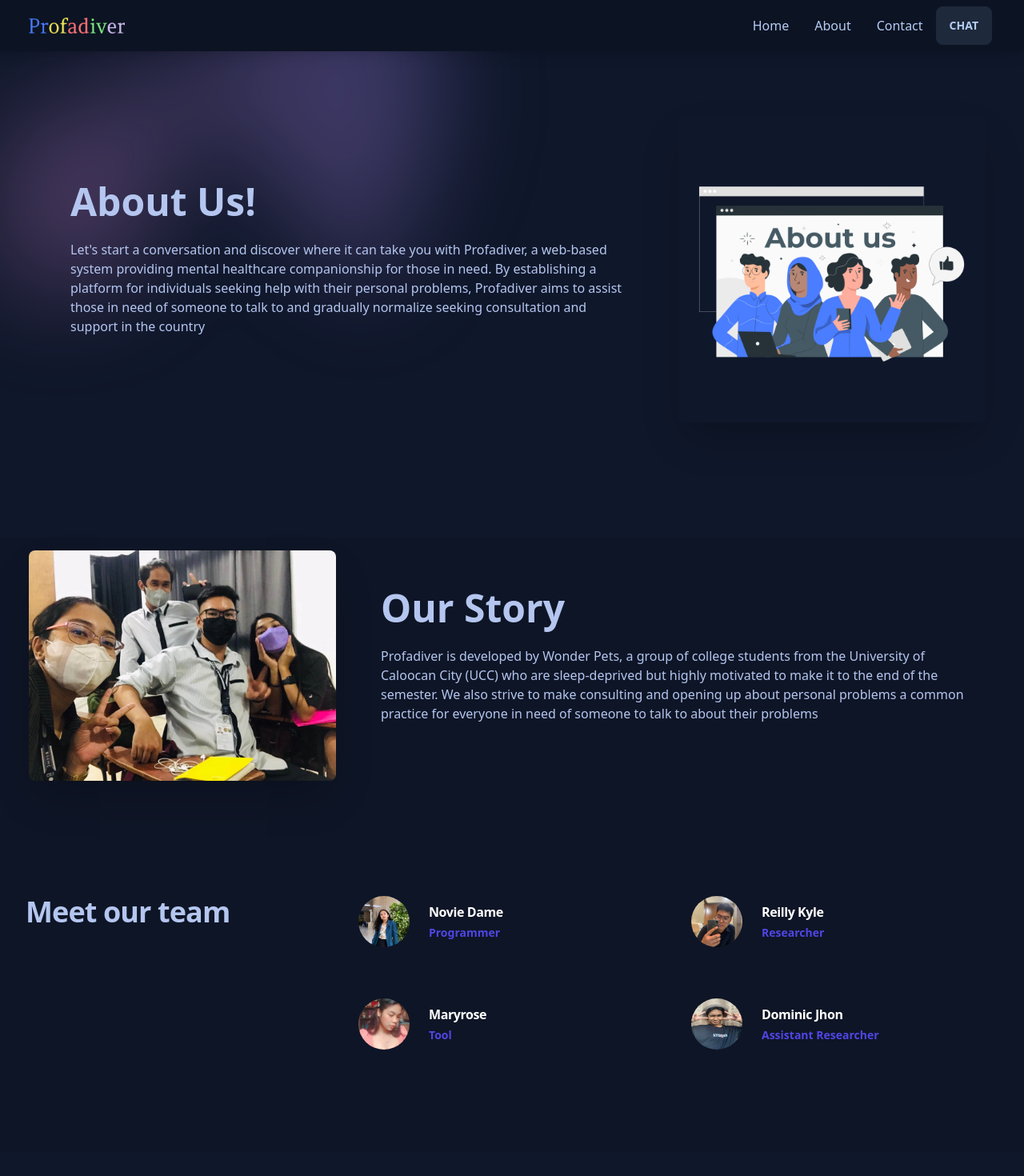
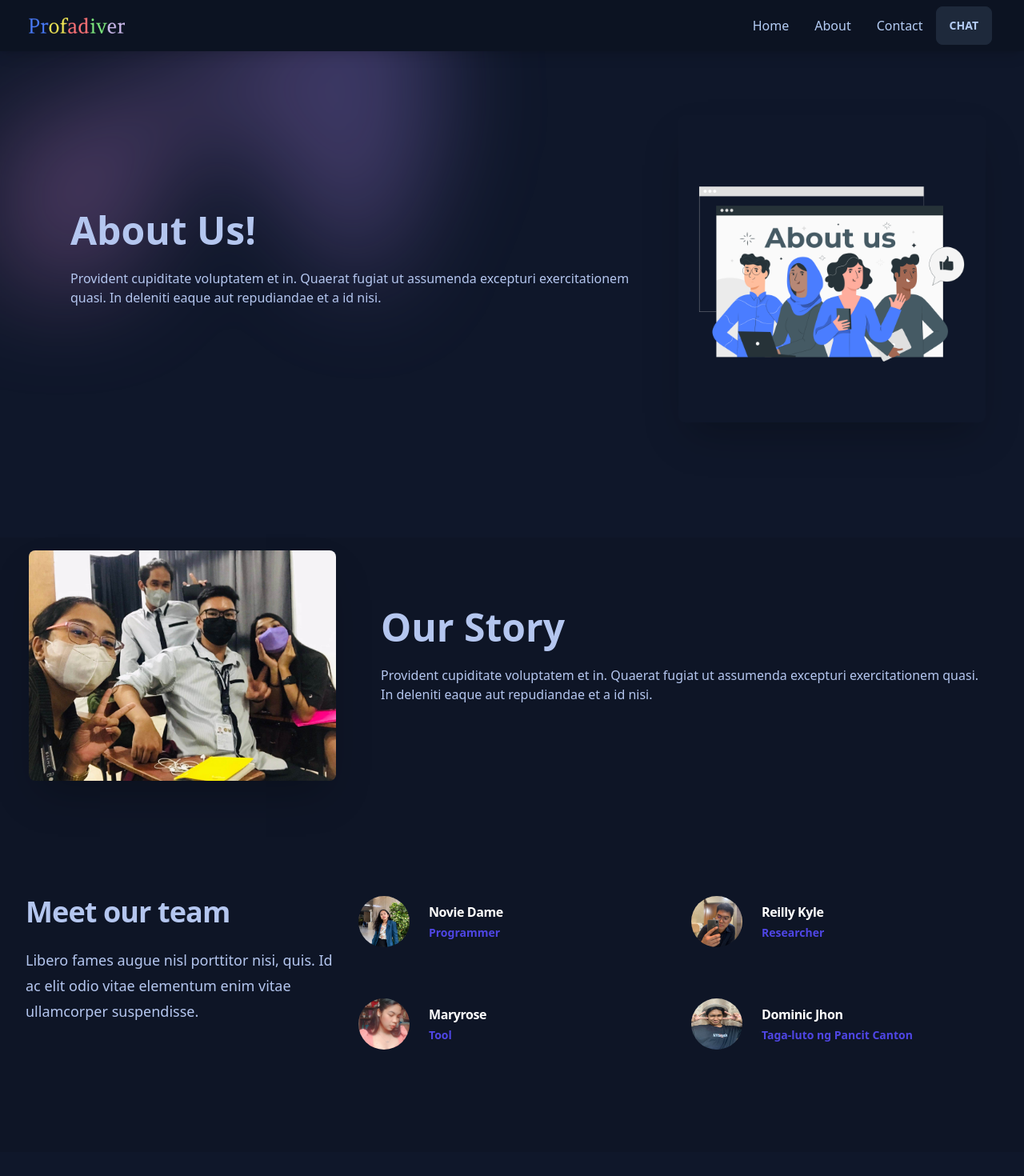
Before and after one commit to qutieee/profadiver, a SvelteKit app: page /About in a window 1280 px wide. Shown: the top 1470 px of the page at 80% size. Built offline with nearby package versions, Linux system fonts and the light colour scheme.

Commit message:
Revert "Reilly"

```diff
--- a/src/routes/About/+page.svelte
+++ b/src/routes/About/+page.svelte
@@ -1,24 +1,15 @@
+
+
 <div class="isolate bg-base-100 px-6 py-24 sm:py-32 lg:px-8">
-	<div
-		class="absolute inset-x-0 top-[-10rem] -z-10 transform-gpu overflow-hidden blur-3xl sm:top-[-20rem]"
-		aria-hidden="true"
-	>
-		<div
-			class="relative left-1/2 -z-10 aspect-[1155/678] w-[36.125rem] max-w-none -translate-x-1/2 rotate-[30deg] bg-gradient-to-tr from-[#ff80b5] to-[#9089fc] opacity-30 sm:left-[calc(50%-40rem)] sm:w-[72.1875rem]"
-			style="clip-path: polygon(74.1% 44.1%, 100% 61.6%, 97.5% 26.9%, 85.5% 0.1%, 80.7% 2%, 72.5% 32.5%, 60.2% 62.4%, 52.4% 68.1%, 47.5% 58.3%, 45.2% 34.5%, 27.5% 76.7%, 0.1% 64.9%, 17.9% 100%, 27.6% 76.8%, 76.1% 97.7%, 74.1% 44.1%)"
-		/>
+  <div class="absolute inset-x-0 top-[-10rem] -z-10 transform-gpu overflow-hidden blur-3xl sm:top-[-20rem]" aria-hidden="true">
+    <div class="relative left-1/2 -z-10 aspect-[1155/678] w-[36.125rem] max-w-none -translate-x-1/2 rotate-[30deg] bg-gradient-to-tr from-[#ff80b5] to-[#9089fc] opacity-30 sm:left-[calc(50%-40rem)] sm:w-[72.1875rem]" style="clip-path: polygon(74.1% 44.1%, 100% 61.6%, 97.5% 26.9%, 85.5% 0.1%, 80.7% 2%, 72.5% 32.5%, 60.2% 62.4%, 52.4% 68.1%, 47.5% 58.3%, 45.2% 34.5%, 27.5% 76.7%, 0.1% 64.9%, 17.9% 100%, 27.6% 76.8%, 76.1% 97.7%, 74.1% 44.1%)"></div>
   </div>
   <div class="hero-content flex-col lg:flex-row-reverse">
     <img src="about-us-img.png" alt="img2" class="max-w-sm rounded-lg shadow-2xl" />
-		<div class="lg:m-10 sm:m-5">
+    <div class="lg:m-10 sm:m-5" >
       <h1 class="text-5xl font-bold ">About Us!</h1>
-			<p class="py-6">
-				Let's start a conversation and discover where it can take you with Profadiver, a web-based
-				system providing mental healthcare companionship for those in need. By establishing a
-				platform for individuals seeking help with their personal problems, Profadiver aims to
-				assist those in need of someone to talk to and gradually normalize seeking consultation and
-				support in the country
-			</p>
+      <p class="py-6">Provident cupiditate voluptatem et in. Quaerat fugiat ut assumenda excepturi exercitationem quasi. In deleniti eaque aut repudiandae et a id nisi.</p>
+
     </div>
   </div>
 </div>
@@ -28,12 +19,7 @@
     <img src="img1.jpg" alt="img1" class=" lg:ml-5 max-w-sm rounded-lg shadow-2xl" />
     <div class="lg:m-10 sm:m-5">
       <h1 class="text-5xl font-bold">Our Story</h1>
-			<p class="py-6">
-				Profadiver is developed by Wonder Pets, a group of college students from the University of
-				Caloocan City (UCC) who are sleep-deprived but highly motivated to make it to the end of the
-				semester. We also strive to make consulting and opening up about personal problems a common
-				practice for everyone in need of someone to talk to about their problems
-			</p>
+      <p class="py-6">Provident cupiditate voluptatem et in. Quaerat fugiat ut assumenda excepturi exercitationem quasi. In deleniti eaque aut repudiandae et a id nisi.</p>
     </div>
   </div>
 </div>
@@ -41,11 +27,12 @@
   <div class="mx-auto grid max-w-7xl gap-x-8 gap-y-20 px-6 lg:px-8 xl:grid-cols-3">
     <div class="max-w-2xl">
       <h2 class="text-3xl font-bold tracking-tight sm:text-4xl">Meet our team</h2>
+      <p class="mt-6 text-lg leading-8">Libero fames augue nisl porttitor nisi, quis. Id ac elit odio vitae elementum enim vitae ullamcorper suspendisse.</p>
     </div>
     <ul role="list" class="grid gap-x-8 gap-y-12 sm:grid-cols-2 sm:gap-y-16 xl:col-span-2">
       <li>
         <div class="flex items-center gap-x-6">
-					<img class="h-16 w-16 rounded-full" src="/novs.jpg" alt="novie" />
+          <img class="h-16 w-16 rounded-full" src="/novs.jpg" alt="novie">
           <div>
             <h3 class="text-base font-semibold leading-7 tracking-tight text-white">Novie Dame</h3>
             <p class="text-sm font-semibold leading-6 text-indigo-600">Programmer</p>
@@ -54,7 +41,7 @@
       </li>
       <li>
         <div class="flex items-center gap-x-6">
-					<img class="h-16 w-16 rounded-full" src="/rei.jpg" alt="rei" />
+          <img class="h-16 w-16 rounded-full" src="/rei.jpg" alt="rei">
           <div>
             <h3 class="text-base font-semibold leading-7 tracking-tight text-white">Reilly Kyle</h3>
             <p class="text-sm font-semibold leading-6 text-indigo-600">Researcher</p>
@@ -63,7 +50,7 @@
       </li>
       <li>
         <div class="flex items-center gap-x-6">
-					<img class="h-16 w-16 rounded-full" src="/rose.jpg" alt="rose" />
+          <img class="h-16 w-16 rounded-full" src="/rose.jpg" alt="rose">
           <div>
             <h3 class="text-base font-semibold leading-7 tracking-tight text-white">Maryrose</h3>
             <p class="text-sm font-semibold leading-6 text-indigo-600">Tool</p>
@@ -72,14 +59,10 @@
       </li>
        <li>
         <div class="flex items-center gap-x-6">
-					<img class="h-16 w-16 rounded-full" src="/su.jpg" alt="" />
+          <img class="h-16 w-16 rounded-full" src="/su.jpg" alt="">
           <div>
-						<h3 class="text-base font-semibold leading-7 tracking-tight text-white">
-							Dominic Jhon
-						</h3>
-						<p class="text-sm font-semibold leading-6 text-indigo-600">
-							Assistant Researcher
-						</p>
+            <h3 class="text-base font-semibold leading-7 tracking-tight text-white">Dominic Jhon</h3>
+            <p class="text-sm font-semibold leading-6 text-indigo-600">Taga-luto ng Pancit Canton</p>
           </div>
         </div>
       </li>
```
Lines whose indentation alone changed are shown as unchanged.
